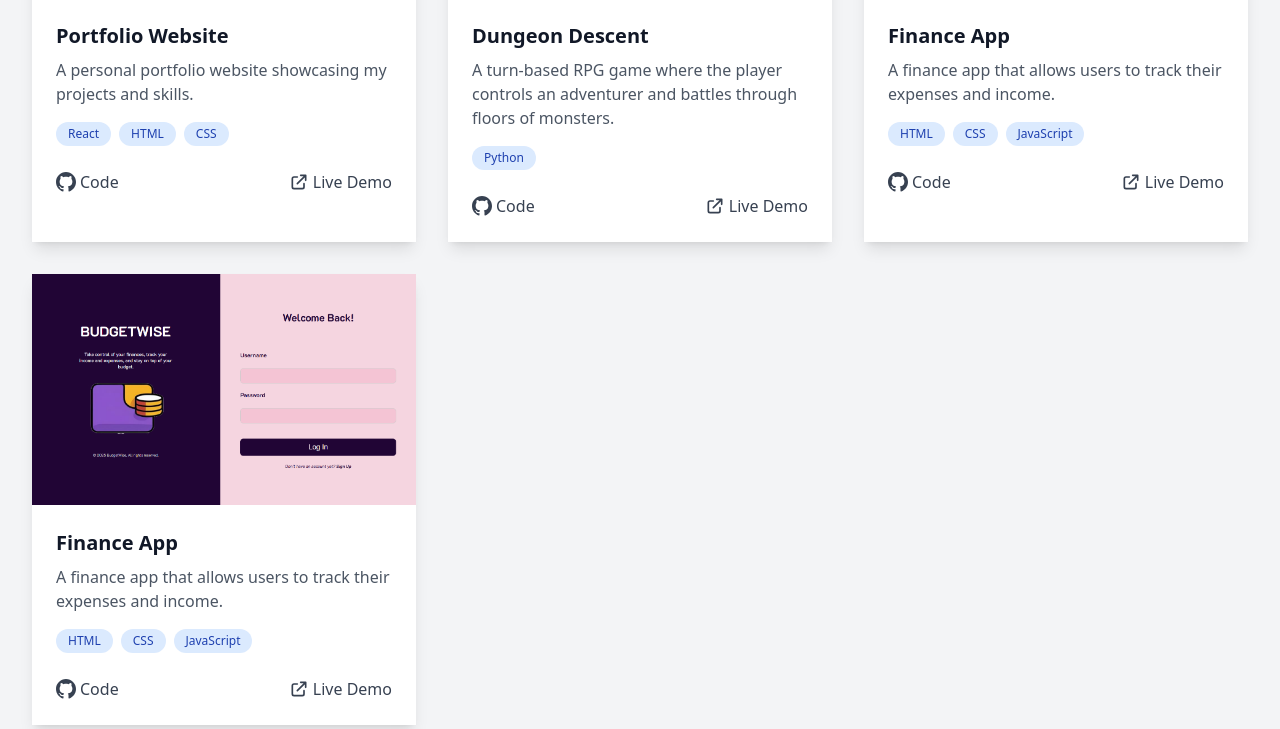
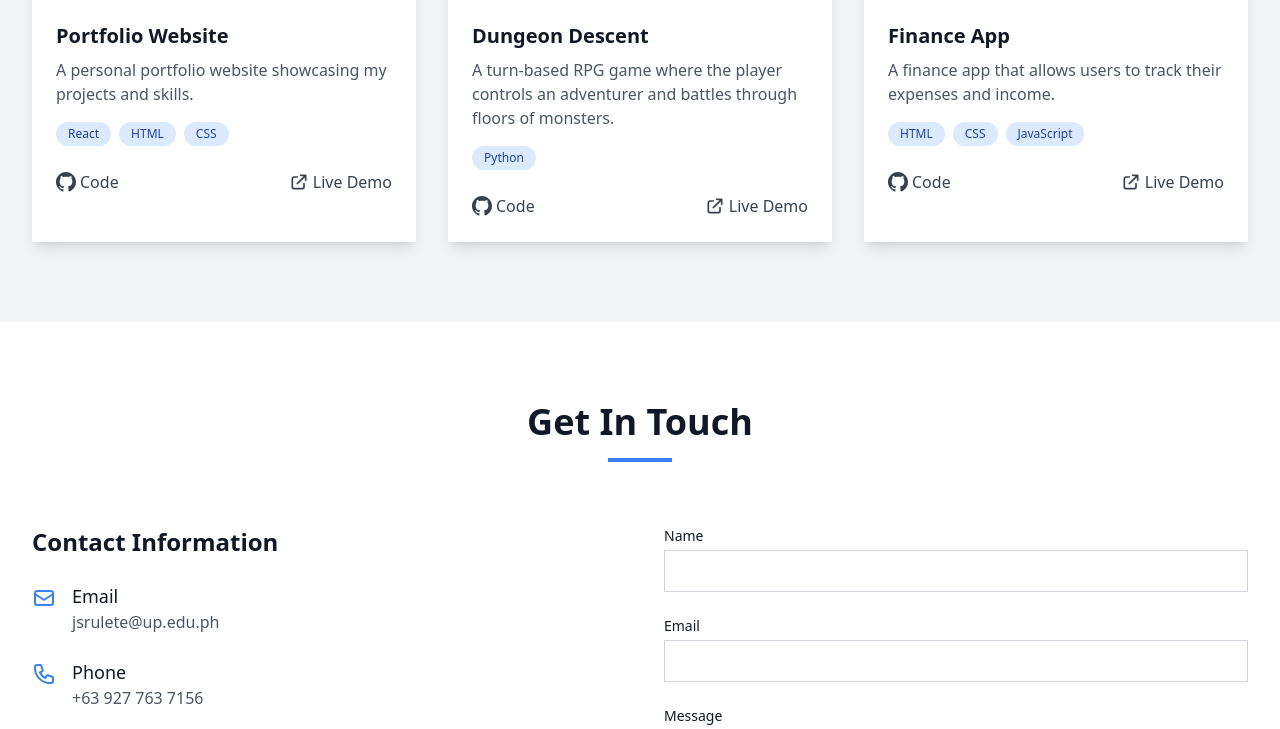
Before and after one commit to jasrulete/portfolio, a React (Vite) app: page / in a window 1280 px wide. Shown: the part 2032-2761 px from the top of the page. Built offline with nearby package versions, Linux system fonts and the light colour scheme.

Commit message:
adjusted projects

```diff
--- a/src/components/projects-section.tsx
+++ b/src/components/projects-section.tsx
@@ -1,6 +1,6 @@
 import background from '../assets/background.jpg';
 import dungeon_descent from '../assets/dungeon.png';
-import finance_app from '../assets/finance.png';
+import finance from '../assets/finance.png'
 
 function Projects() {
   const projects = [
@@ -23,19 +23,19 @@ function Projects() {
     {
       title: "Finance App",
       description: "A finance app that allows users to track their expenses and income.",
-      image: finance_app,
+      image: finance,
       tags: ["HTML", "CSS", "JavaScript"],
       github: "https://github.com/jasrulete/finance-app",
       demo: "#",
     },
-    {
-      title: "Finance App",
-      description: "A finance app that allows users to track their expenses and income.",
-      image: finance_app,
-      tags: ["HTML", "CSS", "JavaScript"],
-      github: "https://github.com/jasrulete/finance-app",
-      demo: "#",
-    },
+    // {
+    //   title: "Finance App",
+    //   description: "A finance app that allows users to track their expenses and income.",
+    //   image: finance_app,
+    //   tags: ["HTML", "CSS", "JavaScript"],
+    //   github: "https://github.com/jasrulete/finance-app",
+    //   demo: "#",
+    // },
   ]
 
   return (
```
